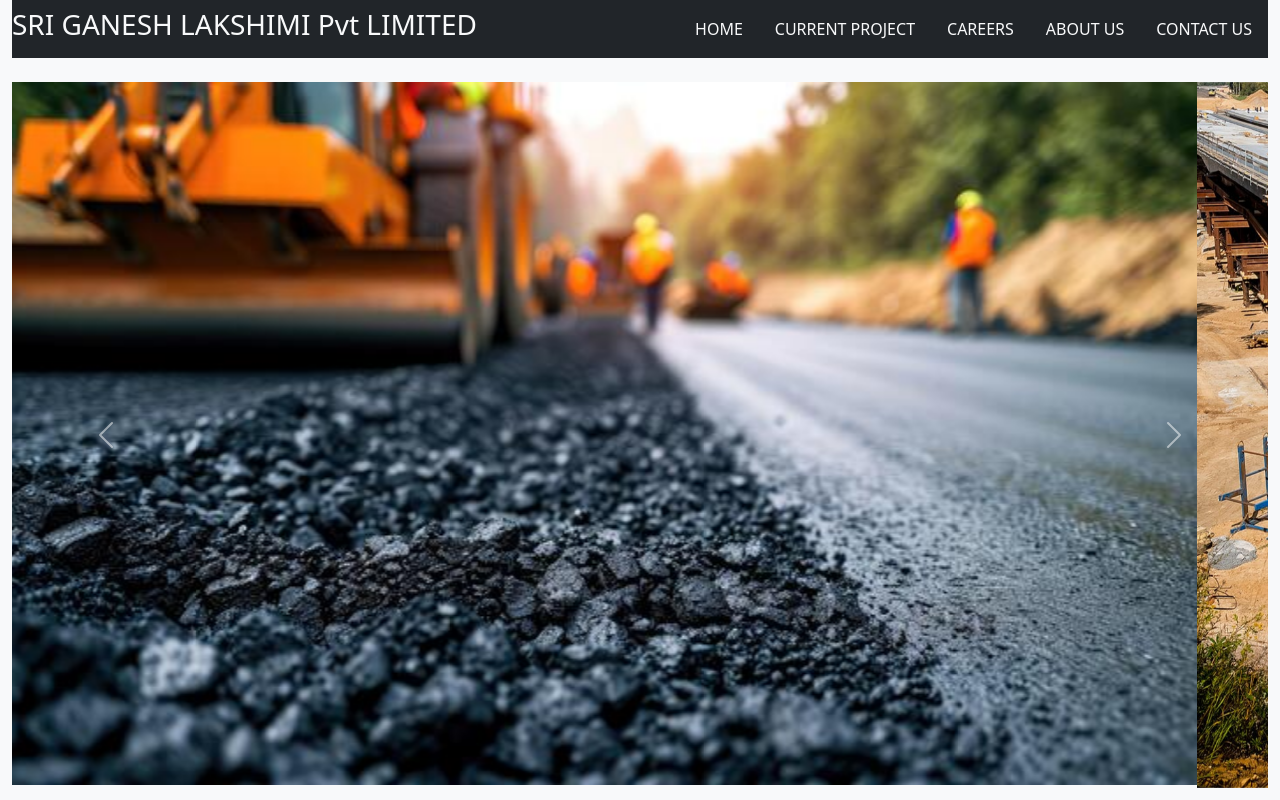
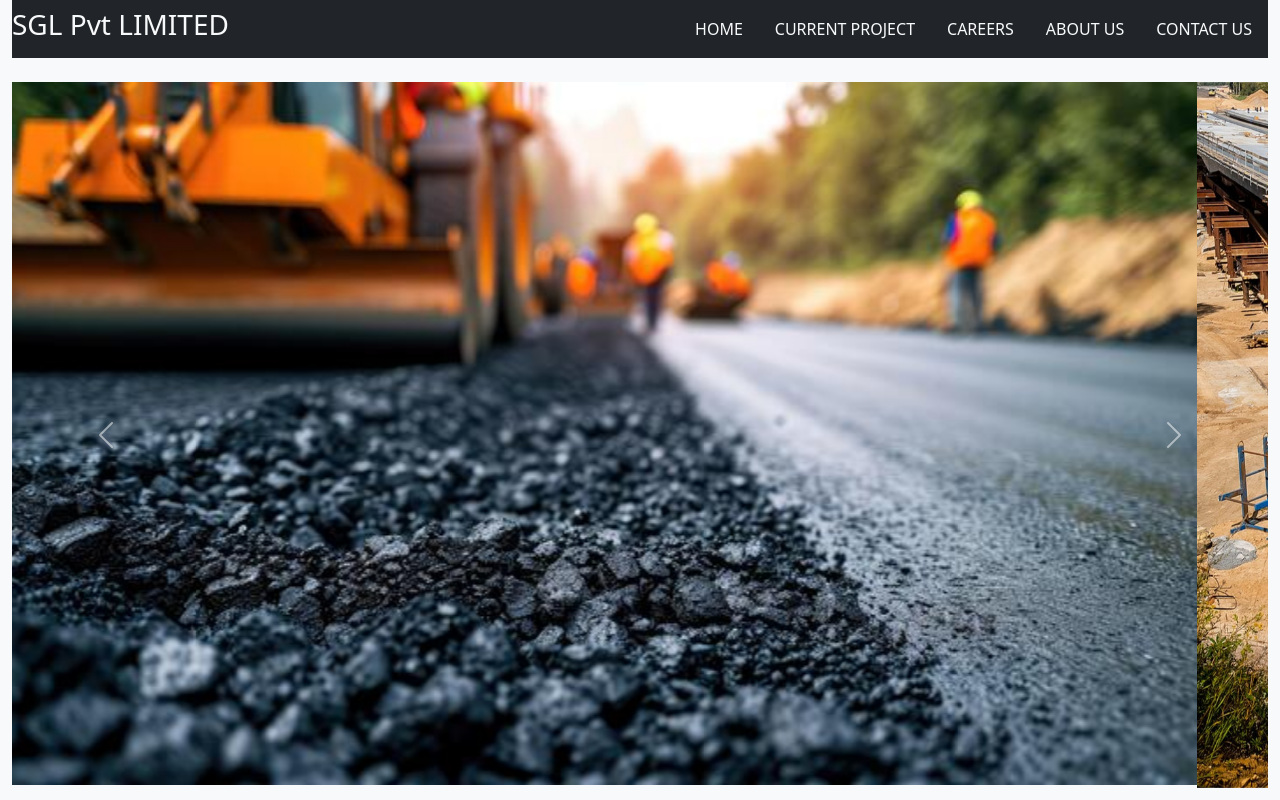
Before and after one commit to Dharanidharan7679/Web-techonology, a plain HTML site: page index.html in a window 1280 px wide. Shown: the top 800 px of the page. Drawn offline with nearby package versions, Linux system fonts and the light colour scheme.

Commit message:
Update index.html

```diff
--- a/index.html
+++ b/index.html
@@ -15,7 +15,7 @@
 <body class="bg-light text-dark">
   <div class="container-fluid">
     <nav class="navbar navbar-expand bg-dark justify-content-center">
-      <div class="text-light"><h3>SRI GANESH LAKSHIMI Pvt LIMITED</h3></div>
+      <div class="text-light"><h3>SGL Pvt LIMITED</h3></div>
       <ul class="nav ms-auto">
         <li class="nav-item">
           <a class="nav-link text-light" href="#">HOME</a>
```
